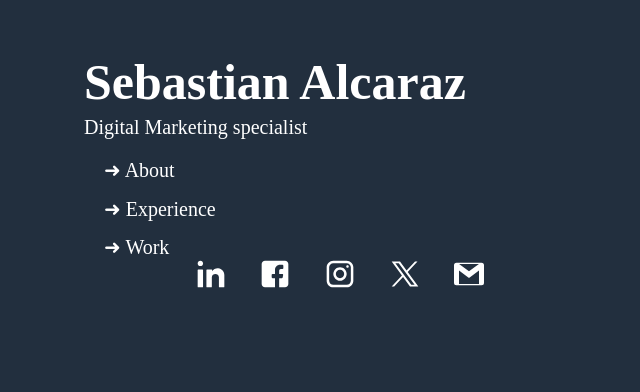
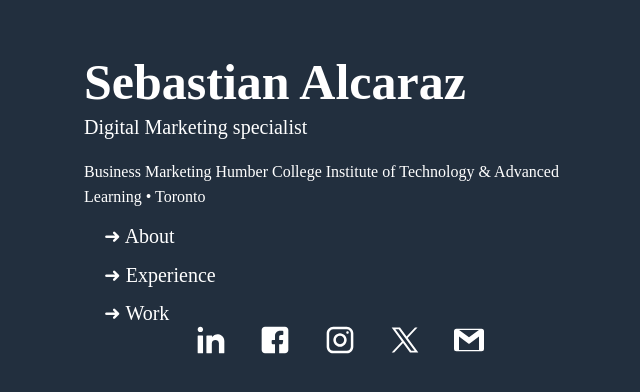
Before and after one commit to Andres2D/portfolio-sacz, a Gatsby site: page /header in a window 1280 px wide. Shown: the whole page, without its empty margins (16-656 px from the left). Built offline with nearby package versions, Linux system fonts and the light colour scheme; Gatsby itself is replaced by a stand-in of ours.

Commit message:
Add header description

```diff
--- a/src/constants/header.ts
+++ b/src/constants/header.ts
@@ -55,5 +55,6 @@ export const contactLinks: Contact[] = [
 export const profile: Profile = {
   name: 'Sebastian Alcaraz',
   role: 'Digital Marketing specialist',
-  description: ''
+  description: `Business Marketing
+  Humber College Institute of Technology & Advanced Learning • Toronto`
 }
--- a/src/pages/header/index.tsx
+++ b/src/pages/header/index.tsx
@@ -33,10 +33,7 @@ const HeaderComponent: React.FC = () => {
       <div>
         <h1 className={styles.title}>{profile.name}</h1>
         <h3 className={styles.subtitle}>{profile.role}</h3>
-        {
-          (profile.description && profile.description.trim()) !== '' ??
-          <p>{profile.description}</p>
-        }
+        <p>{profile.description}</p>
       </div>
 
       <div className={styles.links}>
--- a/src/pages/work/index.module.scss
+++ b/src/pages/work/index.module.scss
@@ -4,6 +4,7 @@
   font-family: 'Oxygen';
   color: white;
   min-height: $fullHeight;
+  margin-top: 200px;
 
   .title {
     text-align: center;
```
